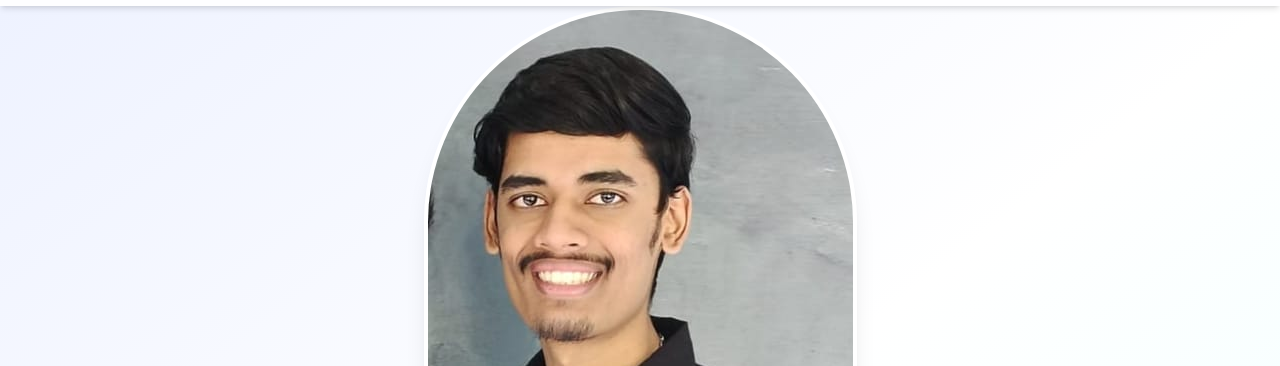
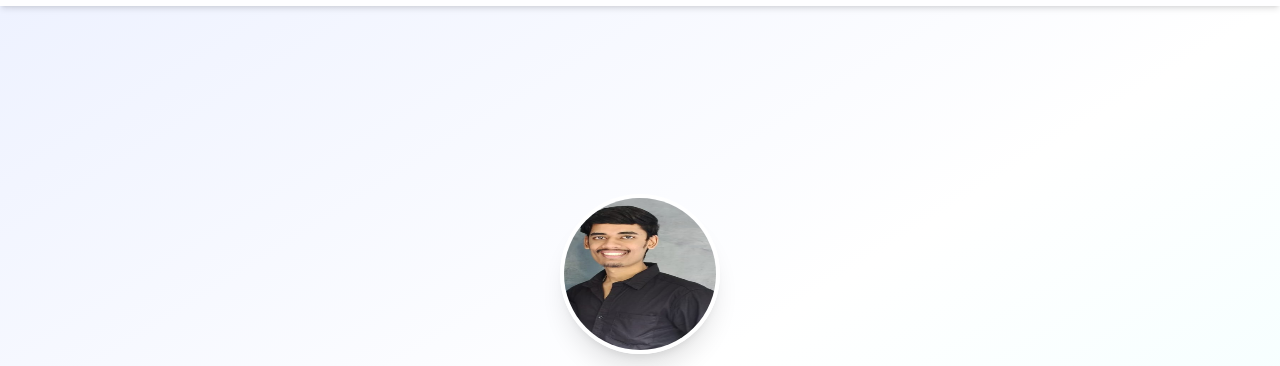
Before and after one commit to sreehari1384/personal-portfolio-webpage, a plain HTML site: page index.html in a window 1280 px wide. Shown: the part 66-432 px from the top of the page. Drawn offline with nearby package versions, Linux system fonts and the light colour scheme.

Commit message:
Update index.html

```diff
--- a/index.html
+++ b/index.html
@@ -59,7 +59,7 @@
 
   <main>
     <section id="home" class="flex flex-col items-center justify-center text-center min-h-screen px-4 bg-gradient-to-br from-indigo-50 via-white to-cyan-50 dark:from-slate-900 dark:via-slate-800 dark:to-indigo-900">
-        <img src="images/sreehari.jpg" alt="Avatar of Sree Hari R" class="rounded-full w-43 h-43 mb-6 shadow-xl border-4 border-white dark:border-slate-700">
+        <img src="images/sreehari.jpg" alt="Avatar of Sree Hari R" class="rounded-full w-40 h-40 mb-6 shadow-xl border-4 border-white dark:border-slate-700">
         <h2 class="text-4xl md:text-6xl font-extrabold text-slate-900 dark:text-white">Hi, I'm <span class="gradient-text">Sree Hari R</span></h2>
         <p class="text-xl md:text-2xl text-indigo-600 dark:text-cyan-400 mt-3 font-medium">Web Developer & Designer</p>
         <p class="mt-6 max-w-2xl text-lg text-slate-600 dark:text-slate-300 italic">"Turning ideas into interactive and accessible digital experiences."</p>
```
